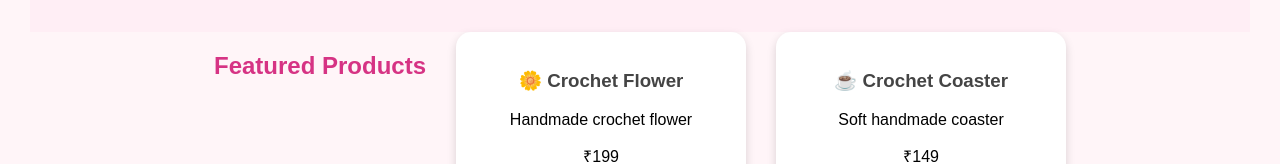
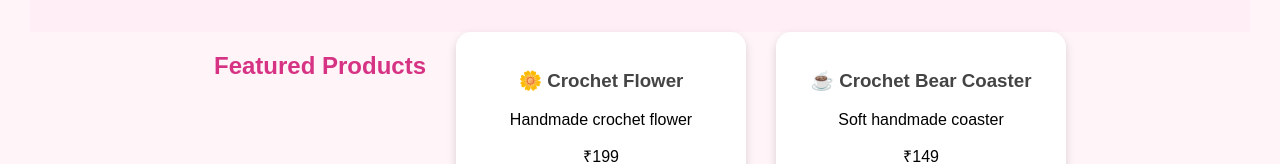
Before and after one commit to Shopnest197/shopnest, a plain HTML site: page index.html in a window 1280 px wide. Shown: the part 298-462 px from the top of the page. Drawn offline with Linux system fonts and the light colour scheme.

Commit message:
bear crochet

```diff
--- a/index.html
+++ b/index.html
@@ -36,7 +36,7 @@
   </div>
 
   <div>
-    <h3>☕ Crochet Coaster</h3>
+    <h3>☕ Crochet Bear Coaster</h3>
     <p>Soft handmade coaster</p>
     <p>₹149</p>
     <button>Add to Cart</button>
```
